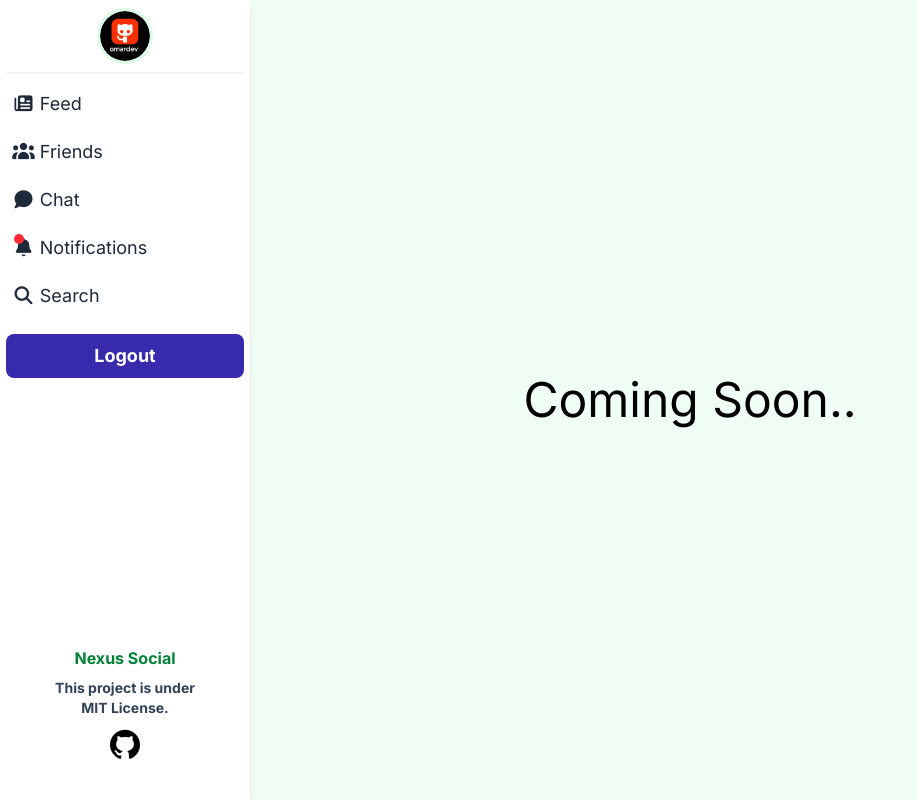
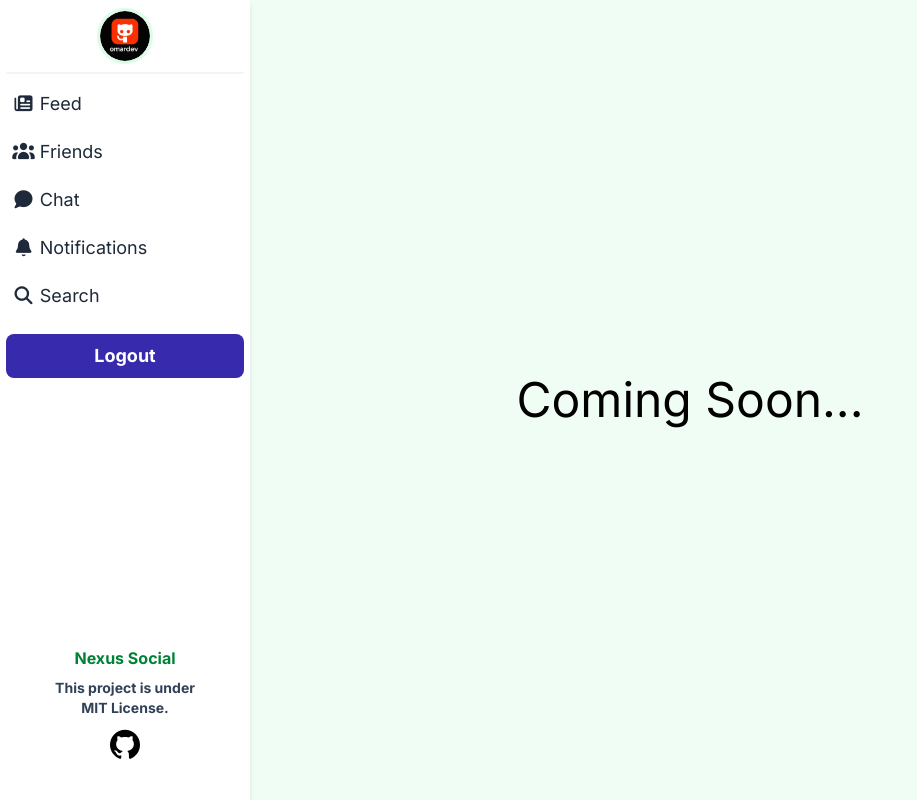
Before and after one commit to omardev500/Calm-Land, a Nuxt app: page /chat in a window 1280 px wide. Shown: the whole page, without its empty margins (0-917 px from the left). Built offline with nearby package versions, Linux system fonts and the light colour scheme.

Commit message:
Updated pages

```diff
--- a/components/Layout/Sidebar.vue
+++ b/components/Layout/Sidebar.vue
@@ -22,7 +22,7 @@
         <NuxtLink to="/chat" class="text-gray-800 lg:text-lg px-[6px] hover:bg-green-100 rounded-lg transition duration-200 ease-out my-1 mx-auto w-[95%] block py-2"><i class="fa-solid fa-comment"></i> Chat</NuxtLink>
       </li>
       <li>
-        <NuxtLink to="/notifications" class="relative text-gray-800 lg:text-lg px-[6px] hover:bg-green-100 rounded-lg transition duration-200 ease-out mt-1 mx-auto w-[95%] block py-2"><i class="fa-solid fa-bell"></i><RedDot /> Notifications</NuxtLink>
+        <NuxtLink to="/notifications" class="relative text-gray-800 lg:text-lg px-[6px] hover:bg-green-100 rounded-lg transition duration-200 ease-out mt-1 mx-auto w-[95%] block py-2"><i class="fa-solid fa-bell"></i><!-- <RedDot /> --> Notifications</NuxtLink>
       </li>
       <li> <!-- This will be a modal in desktop but full screen in mobile-->
         <button class="text-gray-800 text-left cursor-pointer lg:text-lg px-[6px] hover:bg-green-100 rounded-lg transition duration-200 ease-out my-1 mx-auto w-[95%] block py-2"><i class="fa-solid fa-magnifying-glass"></i> Search</button>
--- a/pages/chat.vue
+++ b/pages/chat.vue
@@ -4,6 +4,6 @@
 <template>
   <main class="relative grid grid-cols-1 items-center justify-center bg-green-50 w-screen min-h-screen pl-[100px] overflow-x-hidden">
     <Sidebar :profile-image="myImage" />
-    <p class="text-center text-5xl ">Coming Soon..</p>
+    <p class="text-center text-5xl ">Coming Soon...</p>
   </main>
 </template>
--- a/pages/friends.vue
+++ b/pages/friends.vue
@@ -4,6 +4,6 @@
 <template>
   <main class="relative grid grid-cols-1 items-center justify-center bg-green-50 w-screen min-h-screen pl-[100px] overflow-x-hidden">
     <Sidebar :profile-image="myImage" />
-    <p class="text-center text-5xl ">Coming Soon..</p>
+    <p class="text-center text-5xl ">Coming Soon...</p>
   </main>
 </template>
--- a/pages/notifications.vue
+++ b/pages/notifications.vue
@@ -4,6 +4,6 @@
 <template>
   <main class="relative grid grid-cols-1 items-center justify-center bg-green-50 w-screen min-h-screen pl-[100px] overflow-x-hidden">
     <Sidebar :profile-image="myImage" />
-    <p class="text-center text-5xl ">Coming Soon..</p>
+    <p class="text-center text-5xl ">Coming Soon...</p>
   </main>
 </template>
```
